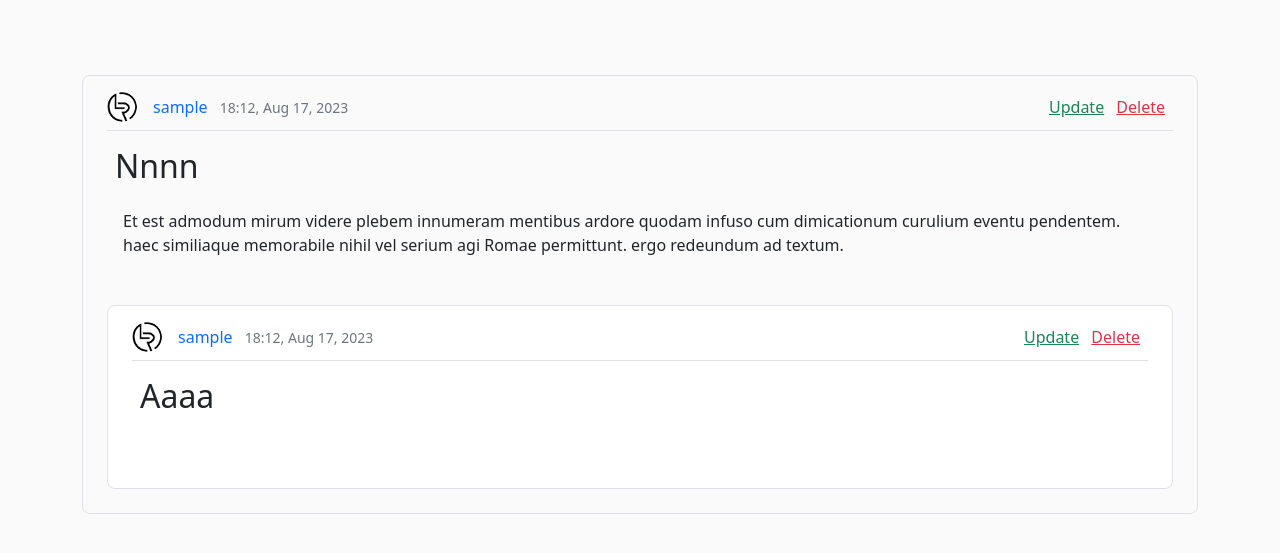
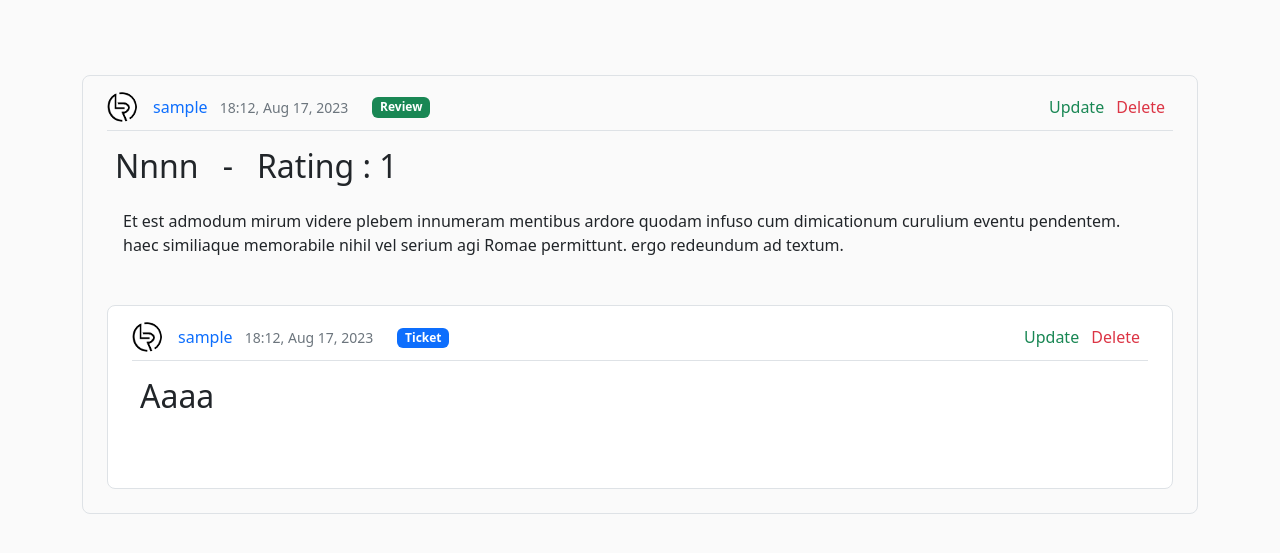
Before and after one commit to johntsinger/da-python-p9, a Django app: page /reviews/ticket/34 in a window 1280 px wide. Shown: the part 65-618 px from the top of the page. Run offline with Django 4.2, Linux system fonts and the light colour scheme; the visitor is signed in with stand-in values (Sample User, id 1); data comes from the database, SQL or seed files in the repository; some libraries are stand-ins or nearby versions.

Commit message:
Add display message when delete review or ticket, add badge to say if it is a ticket or a revue, add radio button to choose rating

```diff
--- a/litrevu/reviews/templates/reviews/review_create.html
+++ b/litrevu/reviews/templates/reviews/review_create.html
@@ -20,9 +20,9 @@
             {% csrf_token %}
             {{ form|crispy }}
             <p class="help">{{ field.help_text|safe }}</p>
-            <div class="vstack gap-4 pb-4 my-4 py-4 d-flex flex-column flex-md-row">
+            <div class="vstack gap-4 my-4 py-4 d-flex flex-column flex-md-row">
+                <a class="btn btn-secondary col-md-6" href="{% url 'feed' %}" role="button">Return</a>
                 <button class="btn btn-primary col-md-6" type="submit">Send</button>
-                <a class="btn btn-secondary col-md-6" href="{% url 'feed' %}" role="button">Return</a>
             </div>
         </form>
     </div>
--- a/litrevu/reviews/templates/reviews/ticket_confirm_delete.html
+++ b/litrevu/reviews/templates/reviews/ticket_confirm_delete.html
@@ -1,4 +1,10 @@
 <p>Are you sure you want to delete the ticket : <strong class="text-danger">{{ object|capfirst }}</strong> ?</p>
 {% if ticket.review_set.first %}
-<p>The review <strong class="text-danger">{{ object.review_set.first.headline|capfirst }}</strong> created by <strong class="text-primary">{% if object.review_set.first.user == user %}You{% else %}{{ object.review_set.first.user|capfirst }}{% endif %}</strong> will also be deleted !</p>
+    <p>
+    {% if object.review_set.first.user == user %}
+        <strong class="text-primary">Your</strong> review <strong class="text-danger">{{ object.review_set.first.headline|capfirst }}</strong>
+    {% else %}
+        The review <strong class="text-danger">{{ object.review_set.first.headline|capfirst }}</strong> created by <strong class="text-primary">{{ object.review_set.first.user|capfirst }}</strong>
+    {% endif %}
+    will also be deleted !</p>
 {% endif %}
--- a/litrevu/reviews/templates/reviews/ticket_create.html
+++ b/litrevu/reviews/templates/reviews/ticket_create.html
@@ -12,8 +12,8 @@
             {{ form|crispy }}
             <p class="help">{{ field.help_text|safe }}</p>
             <div class="vstack gap-4 pb-4 my-4 py-4 d-flex flex-column flex-md-row">
+                <a class="btn btn-secondary col-md-6" href="{% url 'feed' %}" role="button">Return</a>
                 <button class="btn btn-primary col-md-6" type="submit">Send</button>
-                <a class="btn btn-secondary col-md-6" href="{% url 'feed' %}" role="button">Return</a>
             </div>
         </form>
     </div>
--- a/litrevu/reviews/templates/reviews/ticket_snippet.html
+++ b/litrevu/reviews/templates/reviews/ticket_snippet.html
@@ -10,12 +10,13 @@
                     <a class="me-2 text-decoration-none" href="{% url 'user-posts' review.user.id %}">{{ review.user }}</a>
                     <small class="text-secondary">{{ review.time_created|date:"H:i, M d, Y" }}</small>
                 </div>
+                <h6 class="ms-4 mb-0"><span class="badge text-bg-success">Review</span></h6>
             </div>
             {% if 'create' not in request.get_full_path %}
                 {% if user == review.user %}
                  <div class="ms-auto">
-                    <a class="text-success me-2" type="button" href="{% url 'change-review' review.id %}">Update</a>
-                    <a class="text-danger me-2" type="button" href="#" data-bs-toggle="modal" data-bs-target="#{{ review.id }}">Delete</a>
+                    <a class="text-success me-2 link-offset-1-hover link-underline-success link-underline-opacity-0 link-underline-opacity-75-hover" type="button" href="{% url 'change-review' review.id %}">Update</a>
+                    <a class="text-danger me-2 link-offset-1-hover link-underline-danger link-underline-opacity-0 link-underline-opacity-75-hover" type="button" href="#" data-bs-toggle="modal" data-bs-target="#{{ review.id }}">Delete</a>
                     {% include 'includes/modal.html' with modal_id=review.id modal_title='Delete your review' modal_context_data=review.headline action="delete-review" object_id=review.id form='reviews/review_confirm_delete.html' object=review modal_button_value="Delete this review" %}
                 </div>
                 {% endif %}
@@ -26,13 +27,7 @@
                 <a class="link-dark link-opacity-75-hover text-decoration-none" href="{% url 'ticket-detail' ticket.id %}">
                     <h2 class="mx-auto">{{ review.headline|capfirst }}</h2>
                 </a>
-                <p class="star-rating-{{ review.rating }}" id="stars">
-                    <i class="bi bi-star-fill"></i>
-                    <i class="bi bi-star-fill"></i>
-                    <i class="bi bi-star-fill"></i>
-                    <i class="bi bi-star-fill"></i>
-                    <i class="bi bi-star-fill"></i>
-                </p>
+                <h2><span class="mx-4">-</span>Rating : {{ review.rating }}</h2>
             </div>
             <div class="d-flex flex-column flex-lg-row align-items-center">
                 <p class="col p-2">{{ review.body|capfirst }}</p>
@@ -49,12 +44,13 @@
                     <a class="me-2 text-decoration-none" href="{% url 'user-posts' ticket.user.id %}">{{ ticket.user }}</a>
                     <small class="text-secondary">{{ ticket.time_created|date:"H:i, M d, Y" }}</small>
                 </div>
+                <h6 class="ms-4 mb-0"><span class="badge text-bg-primary">Ticket</span></h6>
             </div>
             {% if 'create' not in request.get_full_path %}
                 {% if user == ticket.user %}
                  <div class="ms-auto">
-                    <a class="text-success me-2" type="button" href="{% url 'change-ticket' ticket.id %}">Update</a>
-                    <a class="text-danger me-2" type="button" href="#" data-bs-toggle="modal" data-bs-target="#{{ ticket.id }}">Delete</a>
+                    <a class="text-success me-2 link-offset-1-hover link-underline-success link-underline-opacity-0 link-underline-opacity-75-hover" type="button" href="{% url 'change-ticket' ticket.id %}">Update</a>
+                    <a class="text-danger me-2 link-offset-1-hover link-underline-danger link-underline-opacity-0 link-underline-opacity-75-hover" type="button" href="#" data-bs-toggle="modal" data-bs-target="#{{ ticket.id }}">Delete</a>
                     {% include 'includes/modal.html' with modal_id=ticket.id modal_title='Delete your ticket' modal_context_data=ticket.title action="delete-ticket" object_id=ticket.id form='reviews/ticket_confirm_delete.html' object=ticket modal_button_value="Delete this ticket" %}
                 </div>
                 {% endif %}
--- a/litrevu/reviews/views.py
+++ b/litrevu/reviews/views.py
@@ -9,7 +9,7 @@ from django.views.generic.list import ListView
 from django.views.generic.detail import DetailView
 from django.views.generic.edit import CreateView, UpdateView, DeleteView
 from django.urls import reverse_lazy
-from reviews.forms import TicketForm, DeleteTicketForm
+from reviews.forms import TicketForm, ReviewForm, DeleteTicketForm
 from reviews.models import Ticket, Review
 
 
@@ -17,9 +17,12 @@ class IndexView(LoginRequiredMixin, ListView):
     template_name = 'reviews/feed.html'
 
     def get_queryset(self):
+        print('user tickets : ', Ticket.objects.filter(user=self.request.user))
         tickets = Ticket.objects.filter(
             # current user tickets
             Q(user=self.request.user)
+            # current user reviews
+            | Q(review__user=self.request.user)
             # tickets from users followed by the current user
             | Q(user_id__in=self.request.user.following.values_list(
                 "followed_user", flat=True))
@@ -97,14 +100,13 @@ class TicketUpdateView(TicketBaseView, UpdateView):
 
 
 class TicketDeleteView(TicketBaseView, DeleteView):
-    def delete(self, request, *args, **kwargs):
-        response = super().delete(request, *args, **kwargs)
-        messages.success(
+    def form_valid(self, form):
+        """If the form is valid, save the associated model."""
+        messages.warning(
             self.request,
             'Your ticket has been sucessfully deleted !'
         )
-
-        return response
+        return super().form_valid(form)
 
 
 class ReviewBaseView(LoginRequiredMixin, SuccessMessageMixin, View):
@@ -128,12 +130,15 @@ class ReviewCreateView(ReviewBaseView, CreateView):
             self.request.FILES or None,
             instance=ticket
         )
+        context['form'] = ReviewForm(
+            self.request.POST or None
+        )
 
         print(context)
         return context
 
     def post(self, request, *args, **kwargs):
-        form = self.get_form()
+        form = self.get_form(ReviewForm)
         ticket_form = None
         if not self.kwargs:
             ticket_form = self.get_form(TicketForm)
@@ -176,13 +181,21 @@ class ReviewUpdateView(ReviewBaseView, UpdateView):
     template_name = 'reviews/review_change.html'
     success_message = 'Your review has been successfully updated !'
 
+    def get_context_data(self, **kwargs):
+        context = super().get_context_data(**kwargs)
+        context['form'] = ReviewForm(
+            self.request.POST or None,
+            instance=Review.objects.get(pk=self.kwargs['pk'])
+        )
+        return context
+
 
 class ReviewDeleteView(ReviewBaseView, DeleteView):
-    def delete(self, request, *args, **kwargs):
-        response = super().delete(request, *args, **kwargs)
-        messages.success(
+
+    def form_valid(self, form):
+        """If the form is valid, save the associated model."""
+        messages.warning(
             self.request,
             'Your review has been sucessfully deleted !'
         )
-
-        return response
+        return super().form_valid(form)
```
Also changed, not shown: litrevu/reviews/forms.py (+16 -0 lines), litrevu/reviews/templates/reviews/review_change.html (+4 -4 lines), litrevu/reviews/templates/reviews/ticket_change.html (+4 -4 lines).
